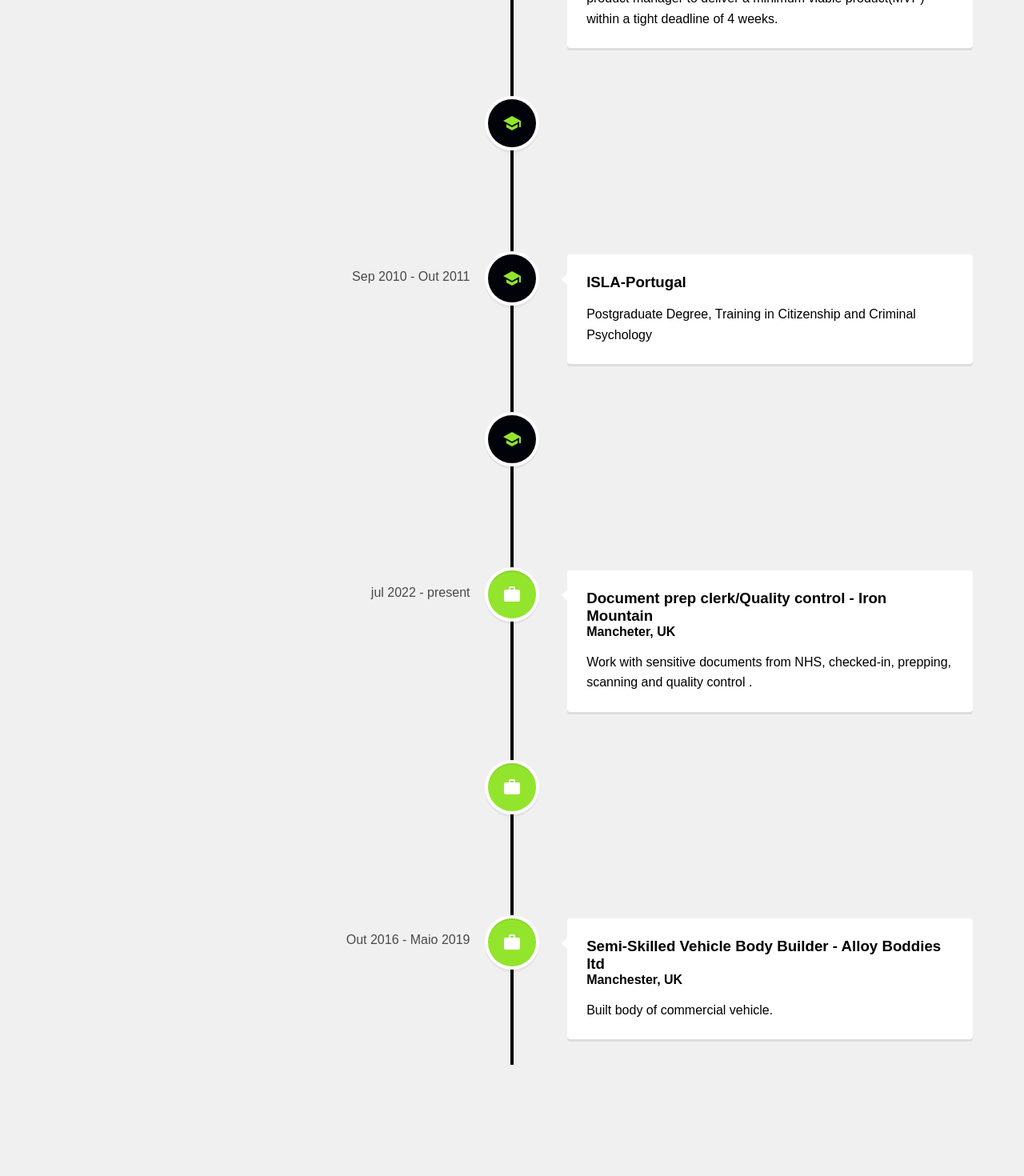
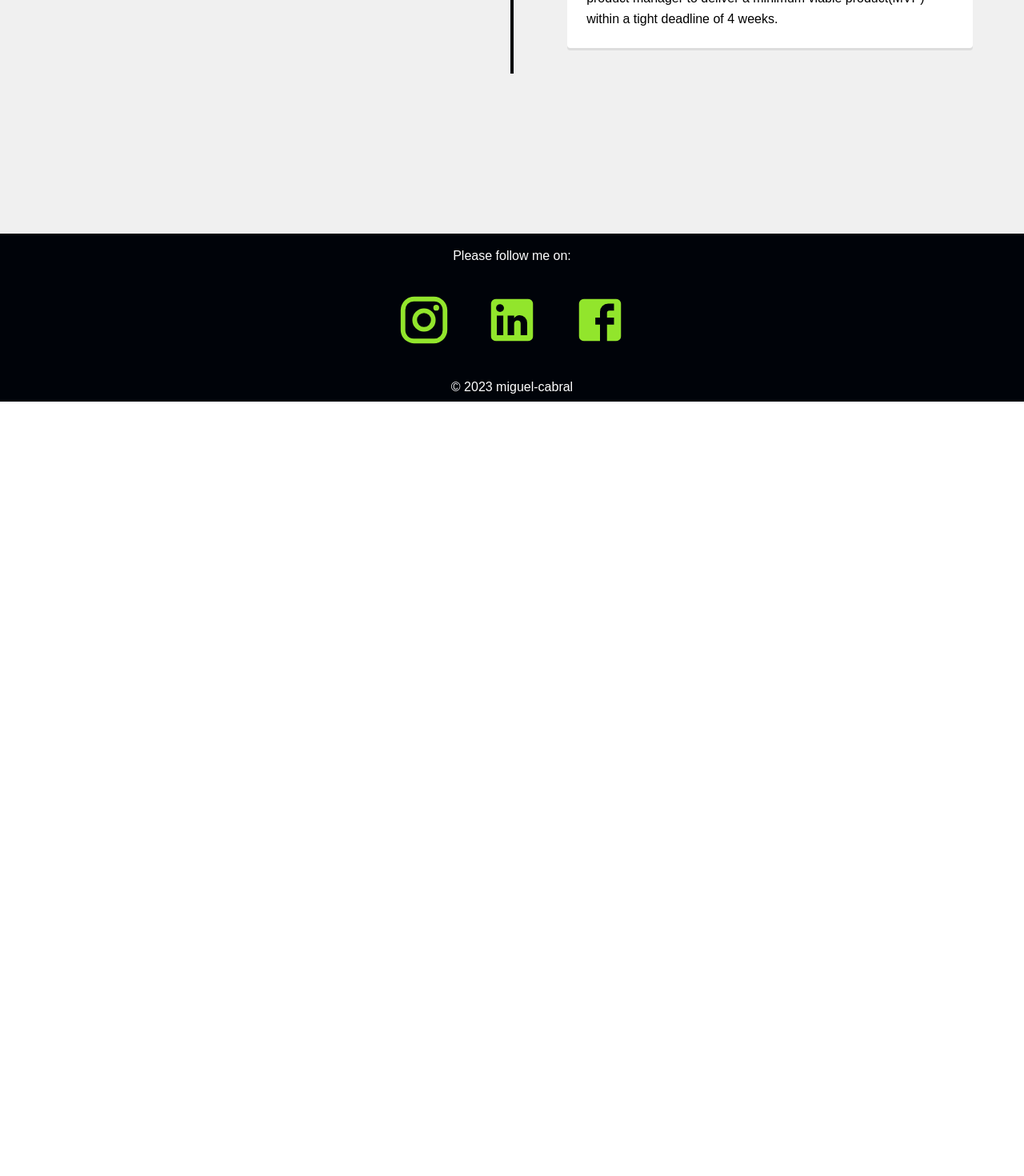
Before and after one commit to Miguel-Cabral/Personal-Portifolio, a React (Create React App) app: page /experience in a window 1280 px wide. Shown: the part 560-2030 px from the top of the page at 80% size. After the commit the page ends 1062 px from the top, so only its background shows below. Built offline with nearby package versions, Linux system fonts and the light colour scheme.

Commit message:
Revert "updated experience"
This reverts commit af0bb6cb6a49008273d5f7a5a3017ce888b6e851.

```diff
--- a/src/pages/Experience.js
+++ b/src/pages/Experience.js
@@ -5,7 +5,6 @@ import {
 } from "react-vertical-timeline-component";
 import "react-vertical-timeline-component/style.min.css";
 import SchoolIcon from "@material-ui/icons/School";
-import WorkIcon from "@material-ui/icons/Work";
 
 const Experience = () => {
   return (
@@ -35,95 +34,6 @@ const Experience = () => {
           <p>Built a study group app for CodeYourFuture in the final project. Collaborated in an Agile project team of 4 developers and 1 product  manager to deliver a minimum viable product(MVP) within a tight deadline of 4 weeks.</p>
         </VerticalTimelineElement>
 
-        <VerticalTimelineElement
-          className="vertical-timeline-element--work"
-          date="Out 2011 - May 2012"
-          iconStyle={{ background: "#000309", color: " rgb(146, 229, 44)"}}
-          icon={<SchoolIcon/>}
-        >
-          <h3 className="vertical-timeline-element-title">
-            School Intership - youth detention center of Leiria
-          </h3>
-          <h4 className="vertical-timeline-element-subtitle">
-            Leiria, Portugal
-          </h4>
-          <p>helped young people with problems of social integration</p>
-        </VerticalTimelineElement>
-
-        <VerticalTimelineElement
-          className="vertical-timeline-element--education"
-          date="Sep 2010 - Out 2011"
-          iconStyle={{ background: "#000309", color: " rgb(146, 229, 44)" }}
-          icon={<SchoolIcon />}
-        >
-          <h3 className="vertical-timeline-element-title">
-            ISLA-Portugal
-          </h3>
-          <p> Postgraduate Degree, Training in Citizenship and Criminal Psychology</p>
-        </VerticalTimelineElement>
-
-        <VerticalTimelineElement
-          className="vertical-timeline-element--education"
-          date="2006 - 2010"
-          iconStyle={{ background: "#000309", color: " rgb(146, 229, 44)" }}
-          icon={<SchoolIcon />}
-        >
-          <h3 className="vertical-timeline-element-title">
-            ESECS-Portugal
-          </h3>
-
-          <h4 className="vertical-timeline-element-subtitle">
-            Bachelor's Degree
-          </h4>
-
-          <p> Social Work</p>
-        </VerticalTimelineElement>
-
-        <VerticalTimelineElement
-          className="vertical-timeline-element--work"
-          date="jul 2022 - present"
-          iconStyle={{ background: " rgb(146, 229, 44)", color: "#fff" }}
-          icon={<WorkIcon />}
-        >
-          <h3 className="vertical-timeline-element-title">
-            Document prep clerk/Quality control - Iron Mountain
-          </h3>
-          <h4 className="vertical-timeline-element-subtitle">
-            Mancheter, UK
-          </h4>
-          <p>Work with sensitive documents from NHS, checked-in, prepping, scanning and quality control .</p>
-        </VerticalTimelineElement>
-
-        <VerticalTimelineElement
-          className="vertical-timeline-element--work"
-          date="May 2019 - Abr 2022"
-          iconStyle={{ background: " rgb(146, 229, 44)", color: "#fff" }}
-          icon={<WorkIcon />}
-        >
-          <h3 className="vertical-timeline-element-title">
-            Vehicle Body Builder - TruckCraft Bodies ltd
-          </h3>
-          <h4 className="vertical-timeline-element-subtitle">
-            Dukinfield, UK
-          </h4>
-          <p>Built body of commercial vehicle.</p>
-        </VerticalTimelineElement>
-
-        <VerticalTimelineElement
-          className="vertical-timeline-element--work"
-          date="Out 2016 - Maio 2019"
-          iconStyle={{ background: " rgb(146, 229, 44)", color: "#fff" }}
-          icon={<WorkIcon />}
-        >
-          <h3 className="vertical-timeline-element-title">
-            Semi-Skilled Vehicle Body Builder - Alloy Boddies ltd
-          </h3>
-          <h4 className="vertical-timeline-element-subtitle">
-            Manchester, UK
-          </h4>
-          <p>Built body of commercial vehicle.</p>
-        </VerticalTimelineElement>
-
       </VerticalTimeline>
 
     </div>
```
